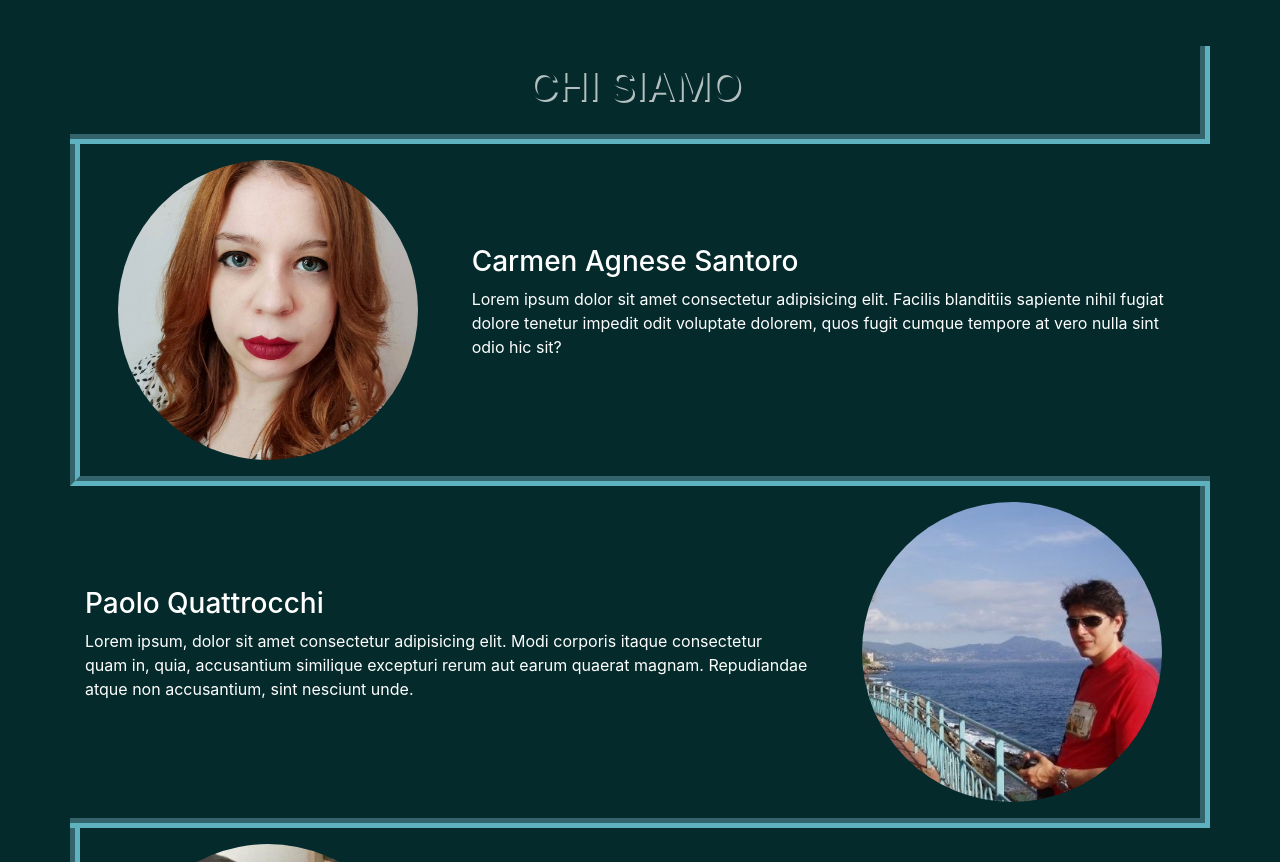
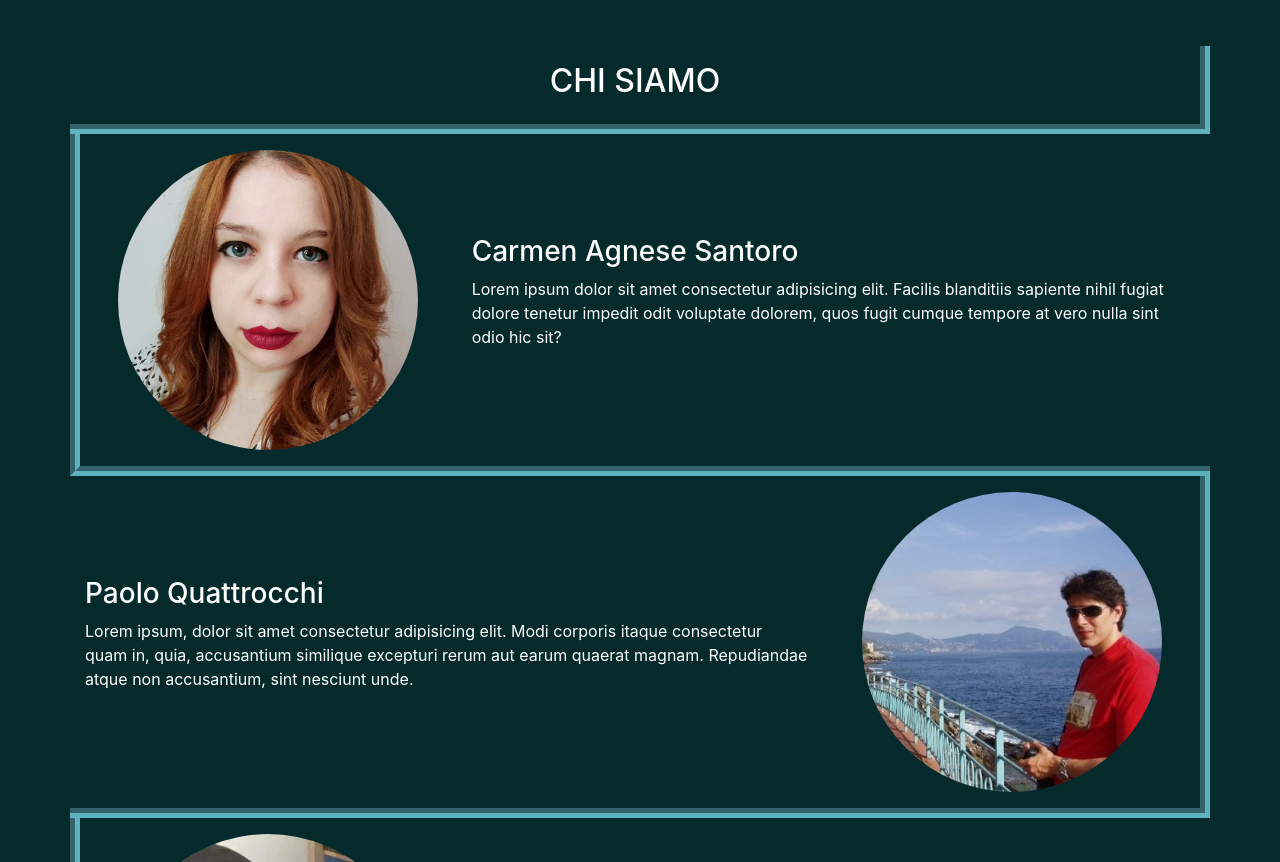
Before and after one commit to paolo-quattrocchi/Landingpage-KimJonBoom, a plain HTML site: page index.html in a window 1280 px wide. Shown: the part 4873-5735 px from the top of the page. Drawn offline with nearby package versions, Linux system fonts and the light colour scheme.

Commit message:
ho cambiato un h1 in un h2

```diff
--- a/index.html
+++ b/index.html
@@ -266,7 +266,7 @@
     <div class="container my-5">
         <div class="row border-bottom-custom border-right-custom">
             <div class="col-12 text-center py-3">
-                <h2 class="h1">CHI SIAMO</h2>
+                <h2>CHI SIAMO</h2>
             </div>
         </div>
         <div class="row border-left-custom border-bottom-custom d-flex align-items-center">
```
